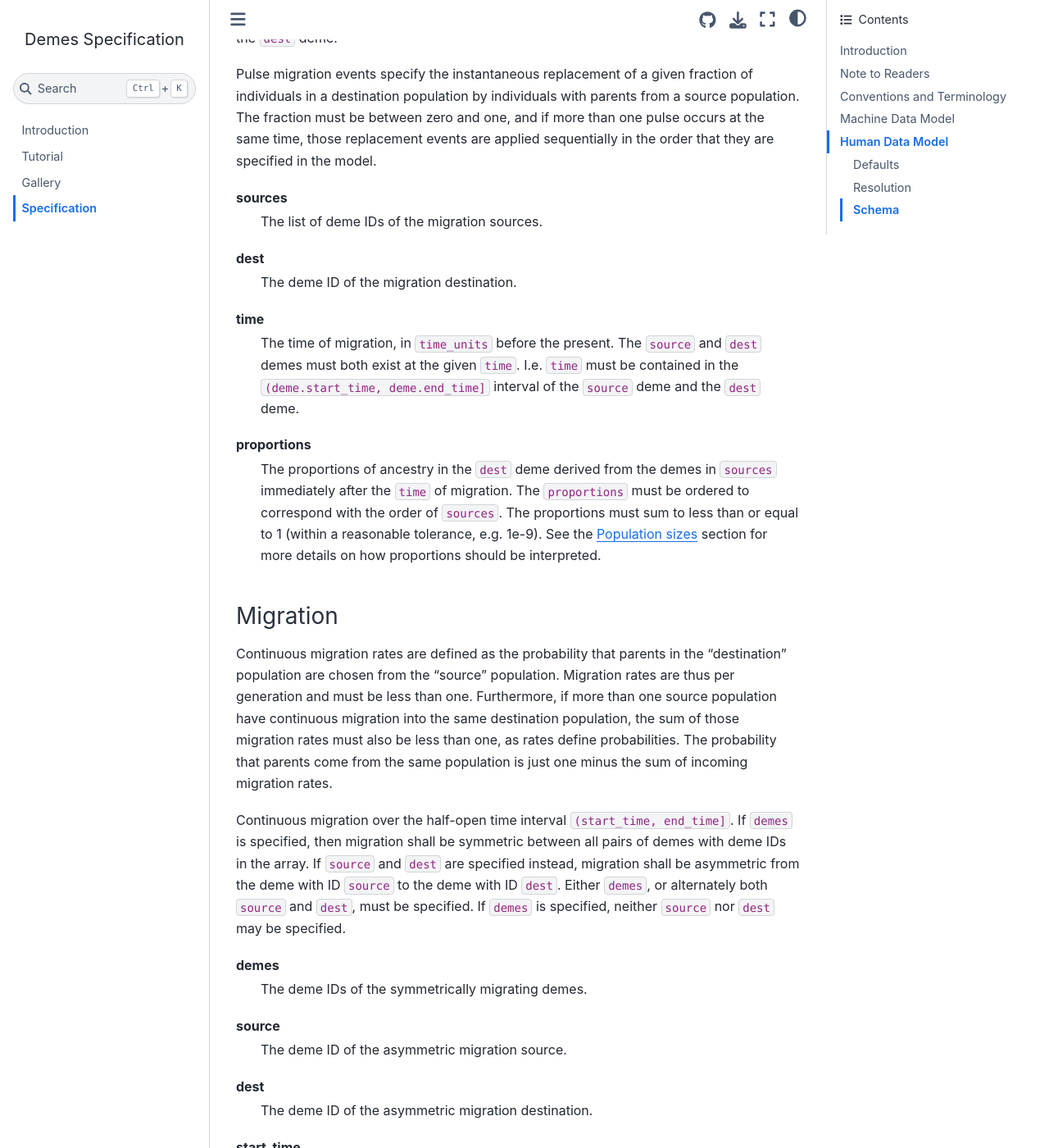
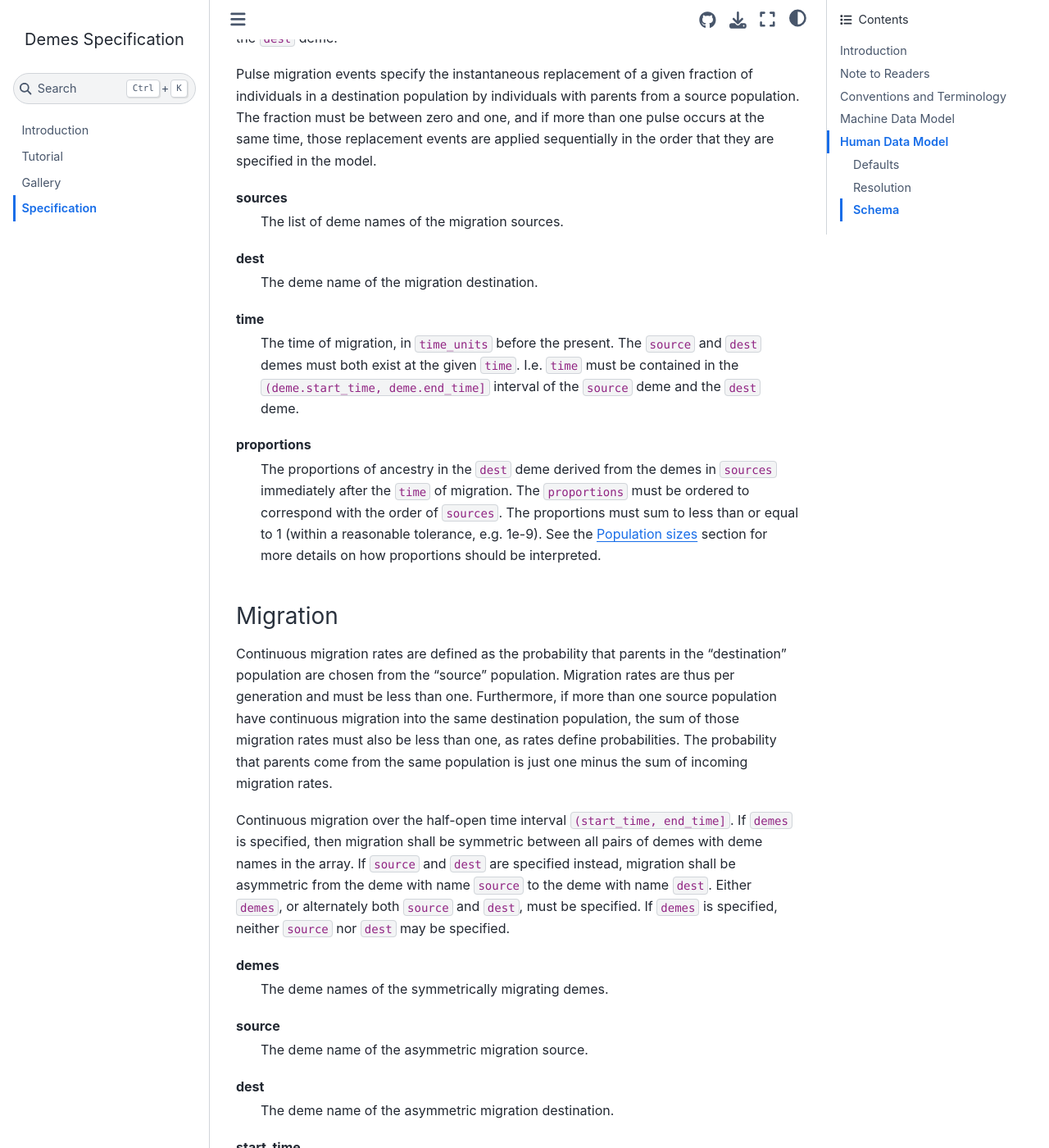
Before and after one commit to popsim-consortium/demes-spec, a Jupyter Book: the page built from docs/specification.md, in a window 1280 px wide and 1400 px high, scrolled down 6390 px. Shown: the whole window at 82% size. Built offline with Jupyter Book 1.0.4 settings and Sphinx 7.4.7 and the Sphinx Book theme 1.1.4, drawn with Linux system fonts in a browser that asks for light colours.

Commit message:
s/deme ID/deme name/
Closes #105.

```diff
--- a/docs/specification.md
+++ b/docs/specification.md
@@ -309,10 +309,10 @@ than one pulse occurs at the same time, those replacement events are applied
 sequentially in the order that they are specified in the model.
 
 sources
-: The list of deme IDs of the migration sources.
+: The list of deme names of the migration sources.
 
 dest
-: The deme ID of the migration destination.
+: The deme name of the migration destination.
 
 time
 : The time of migration, in ``time_units`` before the present.
@@ -348,20 +348,20 @@ just one minus the sum of incoming migration rates.
 
 Continuous migration over the half-open time interval ``(start_time, end_time]``.
 If ``demes`` is specified, then migration shall be symmetric between all
-pairs of demes with deme IDs in the array. If ``source`` and ``dest`` are
-specified instead, migration shall be asymmetric from the deme with ID
-``source`` to the deme with ID ``dest``. Either ``demes``, or alternately
+pairs of demes with deme names in the array. If ``source`` and ``dest`` are
+specified instead, migration shall be asymmetric from the deme with name
+``source`` to the deme with name ``dest``. Either ``demes``, or alternately
 both ``source`` and ``dest``, must be specified. If ``demes`` is specified,
 neither ``source`` nor ``dest`` may be specified.
 
 demes
-: The deme IDs of the symmetrically migrating demes.
+: The deme names of the symmetrically migrating demes.
 
 source
-: The deme ID of the asymmetric migration source.
+: The deme name of the asymmetric migration source.
 
 dest
-: The deme ID of the asymmetric migration destination.
+: The deme name of the asymmetric migration destination.
 
 start_time
 : The time at which migration begins, in ``time_units`` before the present.
```
Also changed, not shown: 1 other file.
